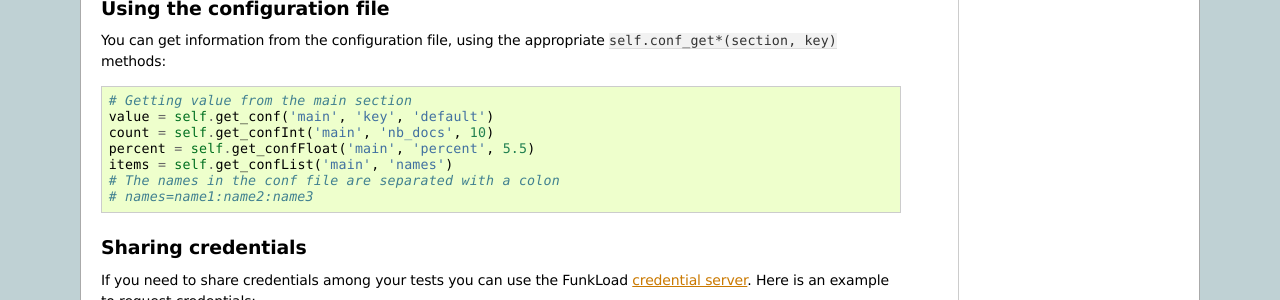
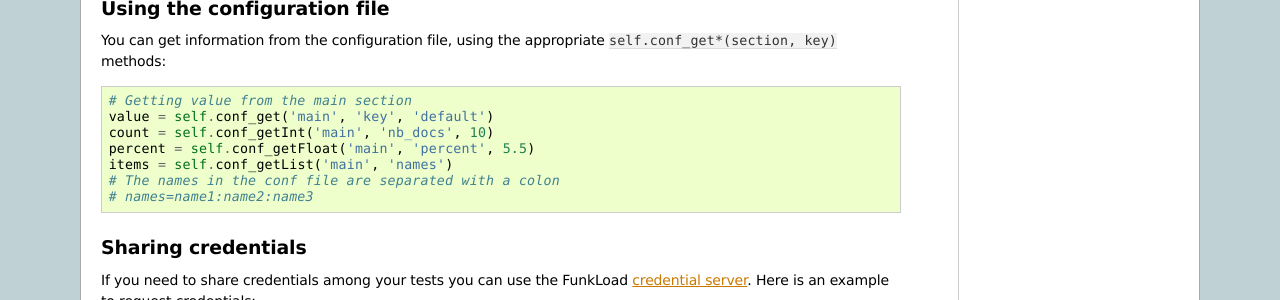
Before and after one commit to nuxeo/FunkLoad, a Sphinx documentation site: the page built from doc/source/writing-test.rst, in a window 1280 px wide and 900 px high, scrolled down 2280 px. Shown: the part 151-451 px from the top of the window. Built offline with Sphinx 7.4.7, drawn with Linux system fonts in a browser that asks for light colours.

Commit message:
fix config usage

```diff
--- a/doc/source/writing-test.rst
+++ b/doc/source/writing-test.rst
@@ -162,10 +162,10 @@ You can get information from the configuration file, using the
 appropriate ``self.conf_get*(section, key)`` methods::
 
    # Getting value from the main section
-   value = self.get_conf('main', 'key', 'default')
-   count = self.get_confInt('main', 'nb_docs', 10)
-   percent = self.get_confFloat('main', 'percent', 5.5)
-   items = self.get_confList('main', 'names')
+   value = self.conf_get('main', 'key', 'default')
+   count = self.conf_getInt('main', 'nb_docs', 10)
+   percent = self.conf_getFloat('main', 'percent', 5.5)
+   items = self.conf_getList('main', 'names')
    # The names in the conf file are separated with a colon
    # names=name1:name2:name3
 
```
